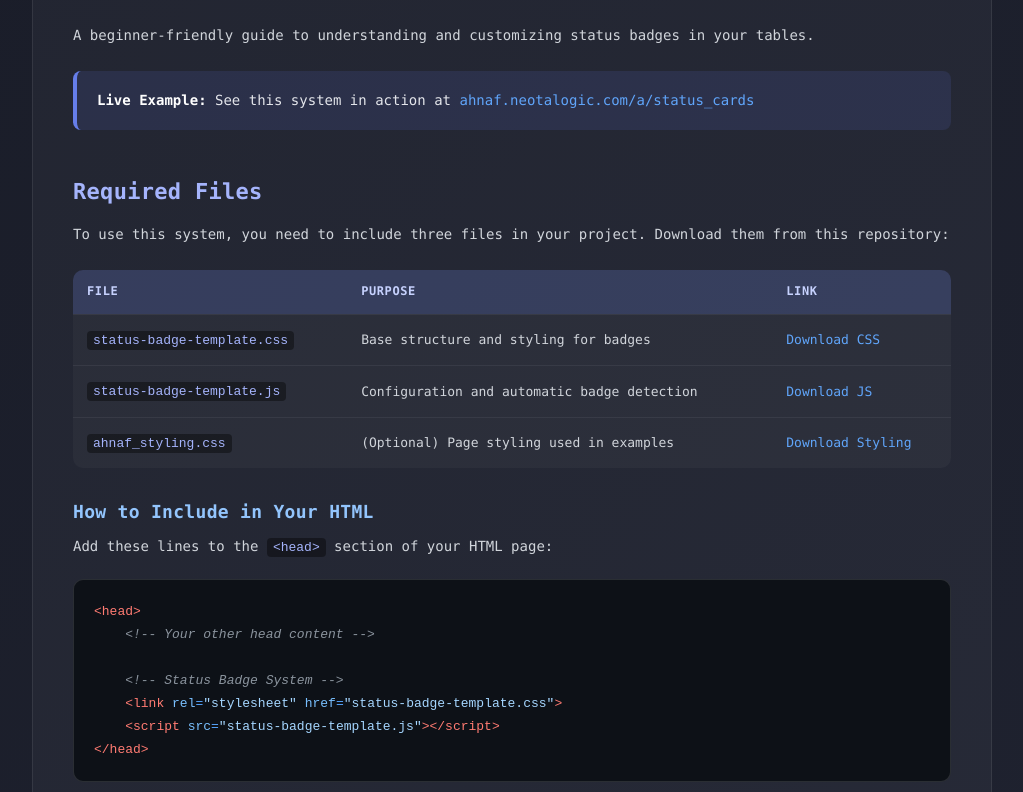
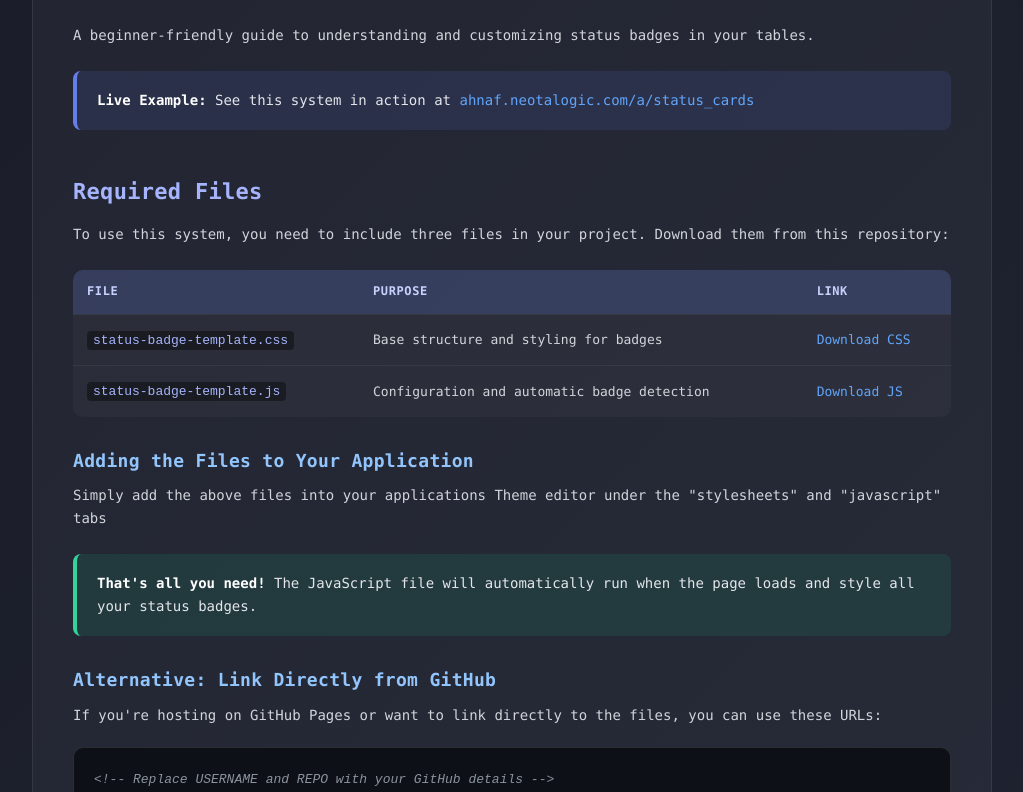
Before and after one commit to ahrmada95/neota-template-guides, a plain HTML site: page status-badge-template/status-badge-guide.html in a window 1280 px wide. Shown: the part 132-924 px from the top of the page, without its empty margins (128-1151 px from the left). Drawn offline with Linux system fonts and the light colour scheme.

Commit message:
Update status-badge-guide.html

```diff
--- a/status-badge-template/status-badge-guide.html
+++ b/status-badge-template/status-badge-guide.html
@@ -292,24 +292,11 @@
                     <td>Configuration and automatic badge detection</td>
                     <td><a href="./status-badge-template.js" download>Download JS</a></td>
                 </tr>
-                <tr>
-                    <td><code>ahnaf_styling.css</code></td>
-                    <td>(Optional) Page styling used in examples</td>
-                    <td><a href="./ahnaf_styling.css" download>Download Styling</a></td>
-                </tr>
             </tbody>
         </table>
 
-        <h3>How to Include in Your HTML</h3>
-        <p>Add these lines to the <code>&lt;head&gt;</code> section of your HTML page:</p>
-
-        <pre><code><span class="syntax-html">&lt;head&gt;</span>
-    <span class="syntax-comment">&lt;!-- Your other head content --&gt;</span>
-
-    <span class="syntax-comment">&lt;!-- Status Badge System --&gt;</span>
-    <span class="syntax-html">&lt;link</span> <span class="syntax-property">rel</span>=<span class="syntax-string">"stylesheet"</span> <span class="syntax-property">href</span>=<span class="syntax-string">"status-badge-template.css"</span><span class="syntax-html">&gt;</span>
-    <span class="syntax-html">&lt;script</span> <span class="syntax-property">src</span>=<span class="syntax-string">"status-badge-template.js"</span><span class="syntax-html">&gt;&lt;/script&gt;</span>
-<span class="syntax-html">&lt;/head&gt;</span></code></pre>
+        <h3>Adding the Files to Your Application</h3>
+       <p>Simply add the above files into your applications Theme editor under the "stylesheets" and "javascript" tabs</p>
 
         <div class="success-box">
             <strong>That's all you need!</strong> The JavaScript file will automatically run when the page loads and style all your status badges.
```
